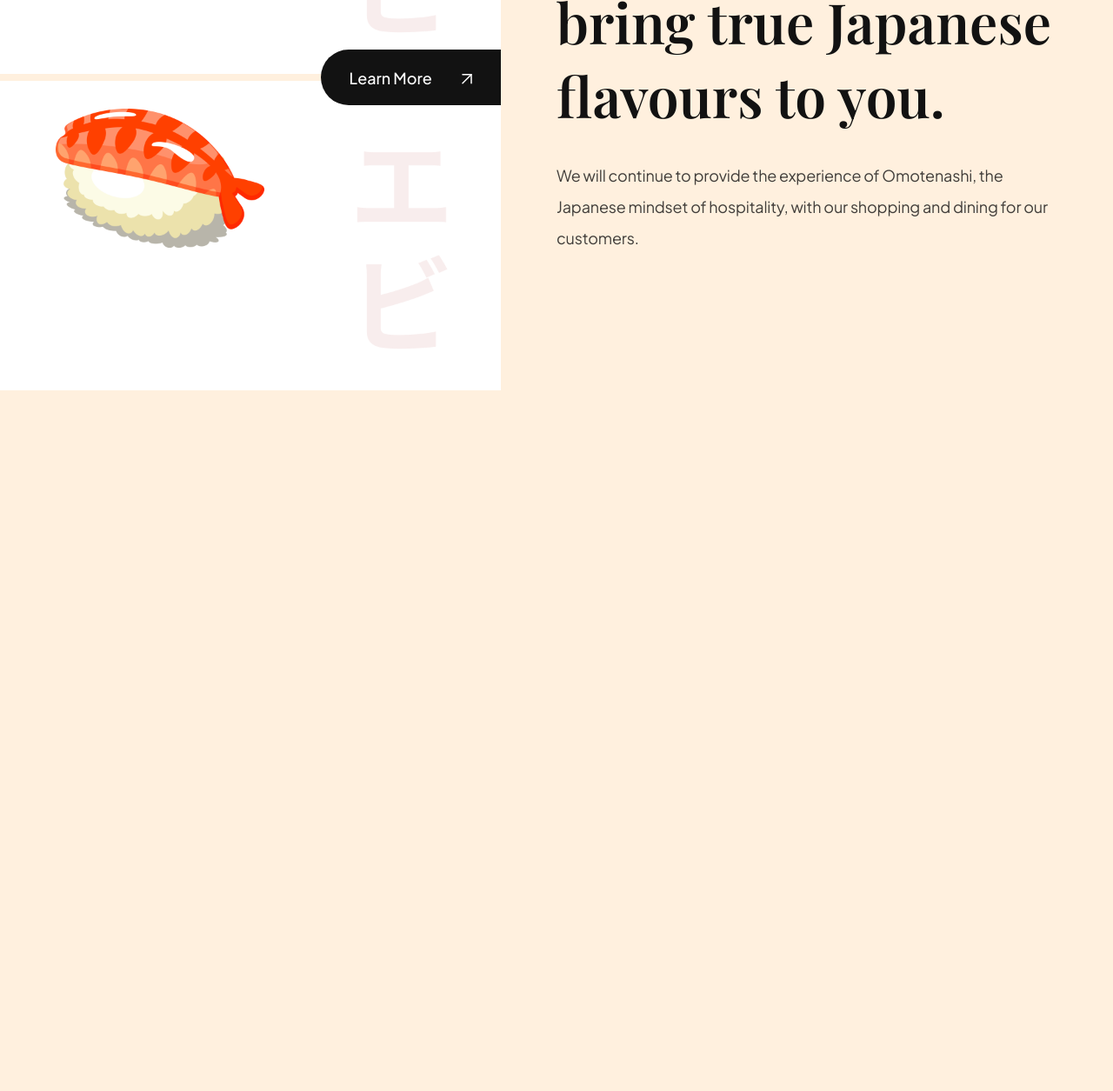
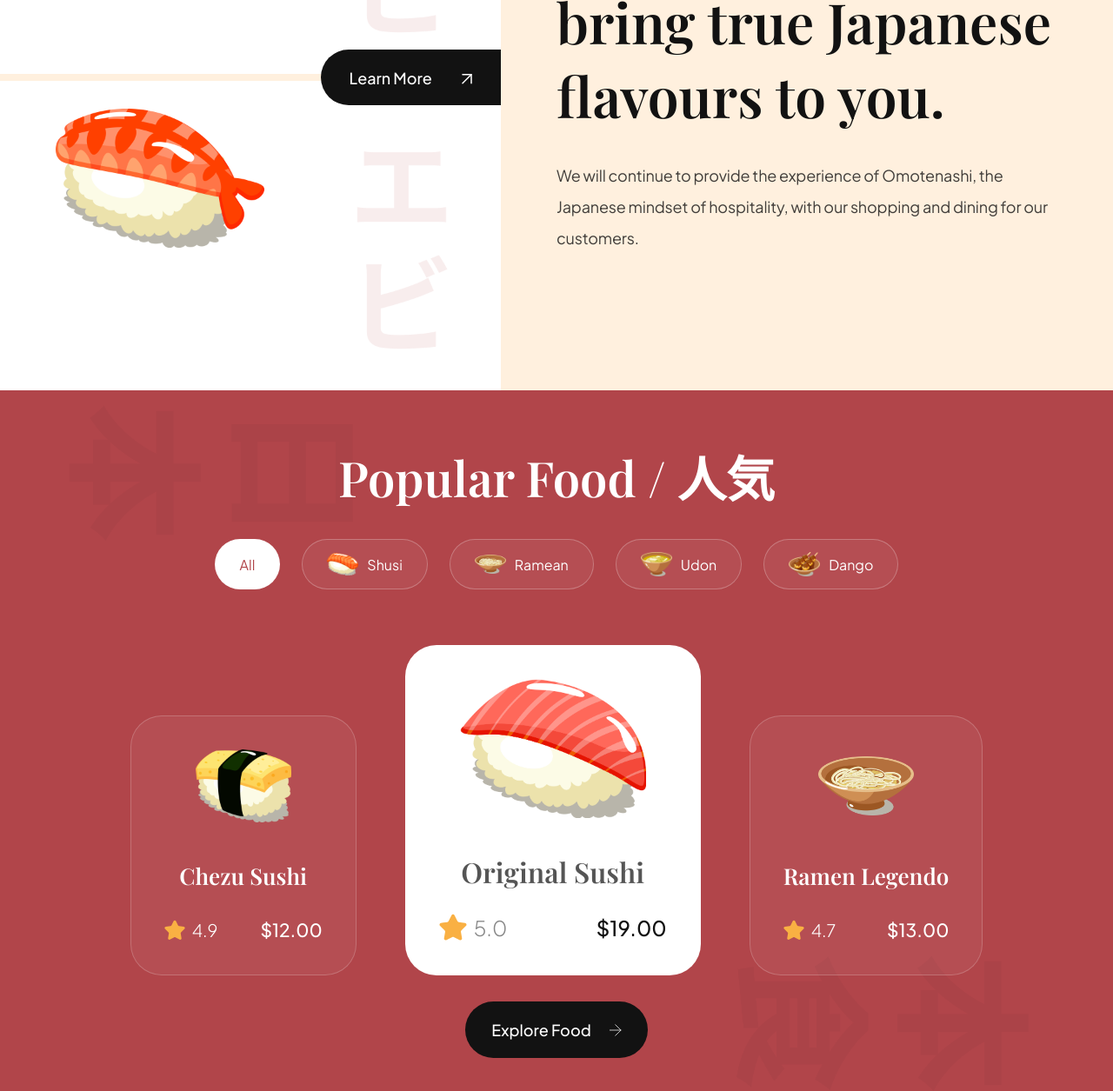
Before and after one commit to aashishx03/shushiman, a plain HTML site: page index.html in a window 1280 px wide. Shown: the part 1059-2314 px from the top of the page at 87% size. Before the commit the page ends 1508 px from the top, so only its background shows below. Drawn offline with nearby package versions, Linux system fonts and the light colour scheme.

Commit message:
added popular section

```diff
--- a/css/sections/popular.css
+++ b/css/sections/popular.css
@@ -0,0 +1,190 @@
+.popular-foods {
+  padding: 64px;
+
+  display: flex;
+  flex-direction: column;
+
+  background-color: var(--primary-color);
+
+  background-image: url(../../assets/popular_bg.png);
+  background-position: center;
+  background-repeat: no-repeat;
+  background-size: contain;
+
+  overflow: hidden;
+}
+
+.popular-foods__title {
+  font-size: 56px;
+  font-weight: 600;
+  font-family: var(--playfair-display);
+  line-height: 71px;
+  color: white;
+  text-align: center;
+}
+.popular-foods__filters {
+  margin-top: 36px;
+  max-width: 100%;
+  overflow-x: auto;
+  display: flex;
+  justify-content: center;
+  gap: 25px;
+}
+
+.popular-foods__filter-btn {
+  padding: 10px 28px;
+  display: flex;
+  align-items: center;
+  flex-direction: row;
+  gap: 10px;
+  background-color: rgba(255, 255, 255, 0.05);
+  border: 1px solid rgba(255, 255, 255, 0.25);
+  border-radius: 46px;
+  font-size: 16px;
+  font-family: var(--plus-jakarta-sans);
+  font-weight: 400;
+  line-height: 25px;
+  cursor: pointer;
+  color: white;
+}
+
+.popular-foods__filter-btn img {
+  height: 36px;
+  width: 36px;
+  object-fit: contain;
+}
+.popular-foods__filter-btn.active {
+  background: white;
+  color: var(--primary-color);
+}
+.popular-foods__filter-btn:hover {
+  background: white;
+  color: var(--primary-color);
+}
+
+.popular-foods__catalogue {
+  margin-top: 64px;
+  display: flex;
+  justify-content: center;
+  align-items: flex-end;
+  flex-wrap: wrap;
+  gap: 56px;
+}
+
+.popular-foods__card {
+  padding: 38px;
+  min-width: 260px;
+  height: fit-content;
+
+  background: rgba(255, 255, 255, 0.05);
+  border: 1px solid rgba(255, 255, 255, 0.2);
+  border-radius: 36px;
+
+  display: flex;
+  flex-direction: column;
+  align-items: center;
+  justify-content: center;
+}
+
+.popular-foods__card-image {
+  width: 110px;
+  height: 84px;
+  object-fit: contain;
+}
+
+.popular-foods__card-title {
+  margin-top: 46px;
+  font-size: 26px;
+  font-weight: 600;
+  font-family: var(--playfair-display);
+  line-height: 32px;
+  color: white;
+  text-align: center;
+}
+
+.popular-foods__card-details {
+  width: 100%;
+  margin-top: 32px;
+}
+
+.popular-foods__card-rating {
+  display: flex;
+  align-items: center;
+  gap: 8px;
+  color: white;
+}
+.popular-foods__card-rating p {
+  font-size: 20px;
+  font-weight: 300;
+  font-family: var(--plus-jakarta-sans);
+}
+
+.popular-foods__card-rating img {
+  height: 24px;
+  width: 24px;
+  object-fit: contain;
+}
+
+.popular-foods__card-price {
+  font-size: 21px;
+  font-weight: 500;
+  font-family: var(--plus-jakarta-sans);
+  color: white;
+}
+
+.popular-foods__card.active-card {
+  background: white;
+  min-width: 340px;
+}
+.popular-foods__card.active-card .popular-foods__card-image {
+  width: 214px;
+  height: 160px;
+}
+
+.popular-foods__card.active-card .popular-foods__card-title {
+  color: var(--black-500);
+  font-size: 32px;
+}
+
+.popular-foods__card.active-card .popular-foods__card-rating img {
+  height: 32px;
+  width: 32px;
+}
+
+.popular-foods__card.active-card .popular-foods__card-rating p {
+  font-size: 24px;
+  color: var(--gray-100);
+}
+
+.popular-foods__card.active-card .popular-foods__card-price {
+  font-size: 24px;
+  color: var(--secondary-color);
+}
+
+.popular-foods__button {
+  width: fit-content;
+  padding: 21px 30px;
+  margin: 30px auto 0;
+  display: flex;
+  align-items: center;
+
+  border: none;
+  outline: none;
+  border-radius: 64px;
+
+  font-size: 18px;
+  font-weight: 500;
+  font-family: var(--plus-jakarta-sans);
+
+  color: white;
+  background: var(--secondary-color);
+
+  cursor: pointer;
+}
+
+.popular-foods__button img {
+  margin-left: 21px;
+  height: 14px;
+  width: 14px;
+  object-fit: contain;
+}
--- a/index.html
+++ b/index.html
@@ -104,5 +104,79 @@
         </p>
       </div>
     </section>
+
+    <section class="popular-foods">
+      <h4 class="popular-foods__title">Popular Food / 人気</h4>
+      <div class="popular-foods__filters">
+        <button class="popular-foods__filter-btn active">All</button>
+        <button class="popular-foods__filter-btn">
+          <img src="/assets/sushi-9.png" alt="sushi9" />
+          <p>Shusi</p>
+        </button>
+        <button class="popular-foods__filter-btn">
+          <img src="/assets/sushi-8.png" alt="sushi8" />
+          <p>Ramean</p>
+        </button>
+        <button class="popular-foods__filter-btn">
+          <img src="/assets/sushi-7.png" alt="sushi7" />
+          <p>Udon</p>
+        </button>
+        <button class="popular-foods__filter-btn">
+          <img src="/assets/sushi-6.png" alt="sushi-6" />
+          <p>Dango</p>
+        </button>
+      </div>
+      <div class="popular-foods__catalogue">
+        <article class="popular-foods__card">
+          <img
+            src="assets/sushi-12.png"
+            alt="sushi12"
+            class="popular-foods__card-image"
+          />
+          <h2 class="popular-foods__card-title">Chezu Sushi</h2>
+          <div class="popular-foods__card-details flex-between">
+            <div class="popular-foods__card-rating">
+              <img src="assets/star.svg" alt="star" />
+              <p>4.9</p>
+            </div>
+            <p class="popular-foods__card-price">$12.00</p>
+          </div>
+        </article>
+        <article class="popular-foods__card active-card">
+          <img
+            src="assets/sushi-11.png"
+            alt="sushi11"
+            class="popular-foods__card-image"
+          />
+          <h2 class="popular-foods__card-title">Original Sushi</h2>
+          <div class="popular-foods__card-details flex-between">
+            <div class="popular-foods__card-rating">
+              <img src="assets/star.svg" alt="star" />
+              <p>5.0</p>
+            </div>
+            <p class="popular-foods__card-price">$19.00</p>
+          </div>
+        </article>
+        <article class="popular-foods__card">
+          <img
+            src="assets/sushi-10.png"
+            alt="sushi10"
+            class="popular-foods__card-image"
+          />
+          <h2 class="popular-foods__card-title">Ramen Legendo</h2>
+          <div class="popular-foods__card-details flex-between">
+            <div class="popular-foods__card-rating">
+              <img src="assets/star.svg" alt="star" />
+              <p>4.7</p>
+            </div>
+            <p class="popular-foods__card-price">$13.00</p>
+          </div>
+        </article>
+      </div>
+      <button class="popular-foods__button">
+        Explore Food
+        <img src="assets/arrow-right.svg" alt="arrow-right" />
+      </button>
+    </section>
   </body>
 </html>
```
